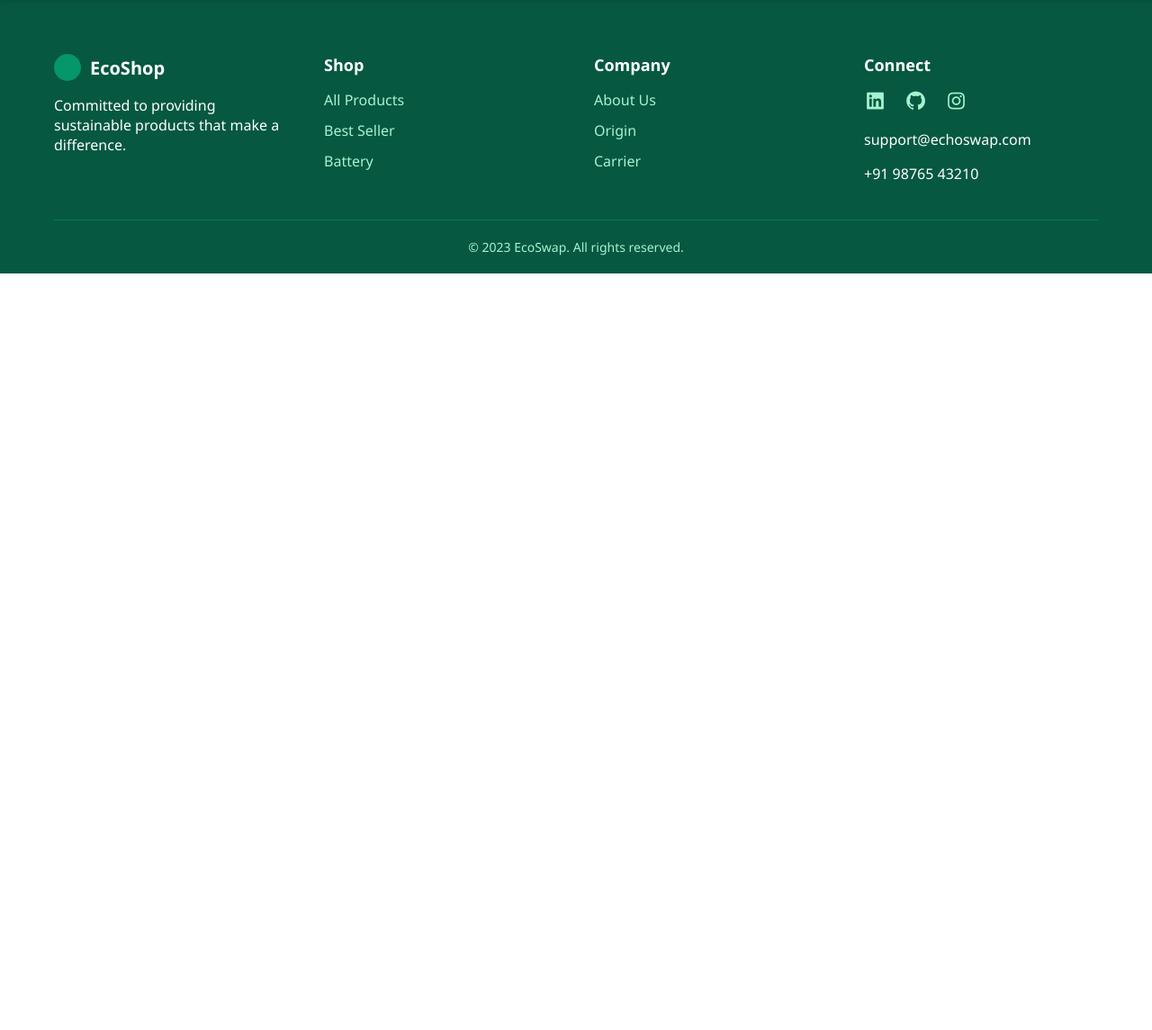
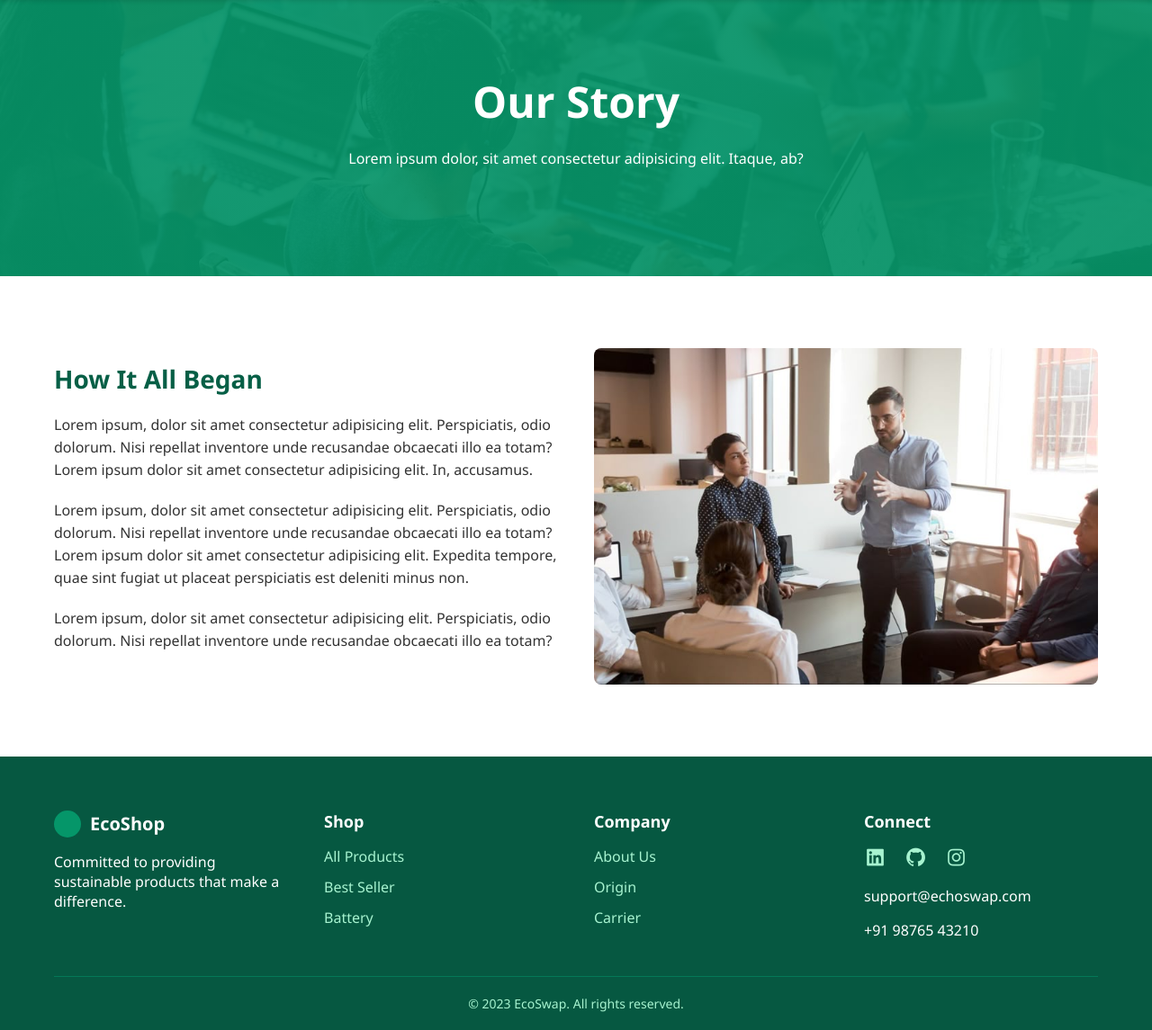
Before and after one commit to Keerthivasan-s-j/Design-Project-2, a Django app: page /about/ in a window 1280 px wide. Shown: the part 86-1231 px from the top of the page at 90% size. Before the commit the page ends 390 px from the top, so only its background shows below. Run offline with Django 5.2, Linux system fonts and the light colour scheme.

Commit message:
✨ feat: add about page

```diff
--- a/baas/static/css/about.css
+++ b/baas/static/css/about.css
@@ -0,0 +1,49 @@
+.about-hero {
+    padding: 80px 0;
+    background: linear-gradient(rgba(5, 150, 105, 0.9), rgba(5, 150, 105, 0.9)),
+                url("/static/images/about_hero.png");
+    background-size: cover;
+    background-position: center;
+    color: white;
+    text-align: center;
+}
+
+.about-hero h1 {
+    font-size: 48px;
+    margin-bottom: 20px;
+}
+
+.about-hero p {
+    font-size: 16px;
+    margin-bottom: 40px;
+}
+
+.story-content {
+    display: grid;
+    grid-template-columns: repeat(auto-fit, minmax(320px, 1fr));
+    gap: 40px;
+    align-items: center;
+}
+
+.story-text h2{
+    font-size: 28px;
+    margin-bottom: 20px;
+    color: #065f46;
+}
+
+.story-text p {
+    font-size: 16px;
+    line-height: 25px;
+    margin-bottom: 20px;
+}
+
+.story-image {
+    border-radius: 8px;
+    overflow: hidden;
+}
+
+.story-image img {
+    width: 100%;
+    height: auto;
+    display: block;
+}
--- a/baas/static/css/landingpage.css
+++ b/baas/static/css/landingpage.css
@@ -152,7 +152,11 @@ nav {
 /* Hero */
 .hero {
     padding: 80px 0;
-    background: linear-gradient(130deg, #059669, #065f46);
+    background: linear-gradient(130deg, rgba(13, 189, 133, 0.9), rgba(4, 106, 74, 0.9)),
+                url("/static/images/bike.png");
+    background-position: left;
+    background-size: contain;
+    background-repeat: no-repeat;
     color: #fff;
     text-align: center;
 }
@@ -180,7 +184,8 @@ nav {
   }
 
 /* Products */
-.products {
+.products,
+.section-padding {
     padding: 80px 0;
 }
 
@@ -209,10 +214,16 @@ nav {
   }
 
 .product-image {
+    display: flex;
+    justify-content: center;
     height: 200px;
-    background-color: #f3f4f6;
     border-bottom: 1px solid #e5e7eb;
     position: relative;
+}
+
+.product-image img {
+    max-height: 100%;
+    margin: auto;
 }
 
 .product-info {
--- a/baas/template/main/about.html
+++ b/baas/template/main/about.html
@@ -8,3 +8,32 @@
 <link rel="stylesheet" href="{% static 'css/landingpage.css' %}">
 <link rel="stylesheet" href="{% static 'css/about.css' %}">
 {% endblock %}
+
+{% block hero %}
+<section class="about-hero">
+    <div class="container">
+        <div class="hero-content">
+            <h1>Our Story</h1>
+            <p>Lorem ipsum dolor, sit amet consectetur adipisicing elit. Itaque, ab?</p>
+        </div>
+    </div>
+</section>
+{% endblock %}
+
+{% block main %}
+<section class="our-story section-padding">
+    <div class="container">
+        <div class="story-content">
+            <div class="story-text">
+                <h2>How It All Began</h2>
+                <p>Lorem ipsum, dolor sit amet consectetur adipisicing elit. Perspiciatis, odio dolorum. Nisi repellat inventore unde recusandae obcaecati illo ea totam?Lorem ipsum dolor sit amet consectetur adipisicing elit. In, accusamus.</p>
+                <p>Lorem ipsum, dolor sit amet consectetur adipisicing elit. Perspiciatis, odio dolorum. Nisi repellat inventore unde recusandae obcaecati illo ea totam?Lorem ipsum dolor sit amet consectetur adipisicing elit. Expedita tempore, quae sint fugiat ut placeat perspiciatis est deleniti minus non.</p>
+                <p>Lorem ipsum, dolor sit amet consectetur adipisicing elit. Perspiciatis, odio dolorum. Nisi repellat inventore unde recusandae obcaecati illo ea totam?</p>
+            </div>
+            <div class="story-image">
+                <img src="{% static 'images/about.jpg' %}" alt="">
+            </div>
+        </div>
+    </div>
+</section>
+{% endblock %}
```
Also changed, not shown: baas/template/main/landingpage.html (+5 -9 lines), baas/static/images/about.jpg (added), baas/static/images/about_hero.png (added), baas/static/images/battery1.jpg (added), baas/static/images/battery2.jpg (added), baas/static/images/bike.png (added), baas/static/images/contact.jpg (added), baas/static/images/world.jpg (added).
